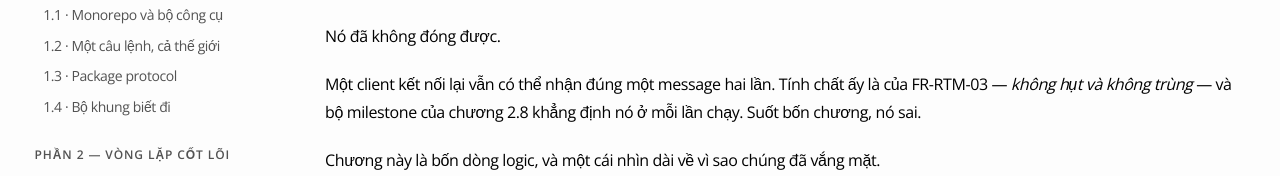
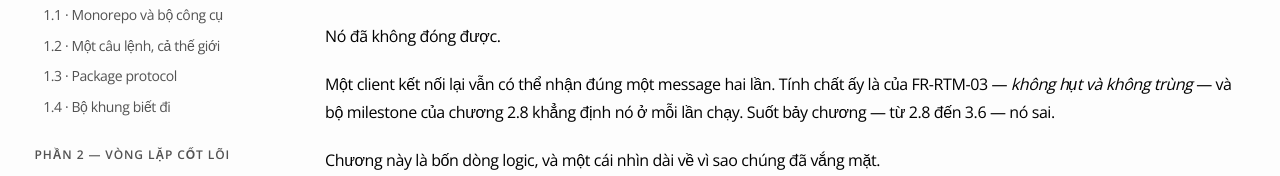
Before and after one commit to anhba817/relay-tutorial, a Next.js app: page /vi/part-3/chapter-07/commit-and-publish-are-two-instants in a window 1280 px wide. Shown: the part 471-647 px from the top of the page. Built offline with nearby package versions, Linux system fonts and the light colour scheme; no server answers.

Commit message:
docs: the property was false for seven chapters, not four

```diff
--- a/app/(en)/part-3/chapter-07/commit-and-publish-are-two-instants/page.mdx
+++ b/app/(en)/part-3/chapter-07/commit-and-publish-are-two-instants/page.mdx
@@ -25,7 +25,7 @@ It did not close it.
 
 A client that reconnects can be delivered the same message twice. The property is
 FR-RTM-03's — *no gap and no double* — and chapter 2.8's milestone suite asserts
-it on every run. It was false for four chapters.
+it on every run. It was false for seven — 2.8 through 3.6.
 
 This chapter is four lines of logic and a long look at why they were missing.
 
@@ -867,7 +867,7 @@ two gateway instances publishing without coordination can deliver a higher seque
 before a lower one, and a window that closes on the higher one is a window that
 never closed at all.
 
-FR-RTM-03 is true now. It was not, for four chapters, in the chapter this series
+FR-RTM-03 is true now. It was not, for seven chapters, in the chapter this series
 calls its flagship bug.
 
 </Checkpoint>
--- a/app/(vi)/vi/part-3/chapter-07/commit-and-publish-are-two-instants/page.mdx
+++ b/app/(vi)/vi/part-3/chapter-07/commit-and-publish-are-two-instants/page.mdx
@@ -26,7 +26,7 @@ Nó đã không đóng được.
 
 Một client kết nối lại vẫn có thể nhận đúng một message hai lần. Tính chất ấy là
 của FR-RTM-03 — *không hụt và không trùng* — và bộ milestone của chương 2.8 khẳng
-định nó ở mỗi lần chạy. Suốt bốn chương, nó sai.
+định nó ở mỗi lần chạy. Suốt bảy chương — từ 2.8 đến 3.6 — nó sai.
 
 Chương này là bốn dòng logic, và một cái nhìn dài về vì sao chúng đã vắng mặt.
 
@@ -865,7 +865,7 @@ instance publish mà không phối hợp có thể giao một sequence cao hơn
 sequence thấp hơn, và một cửa sổ đóng lại khi thấy số cao hơn là một cửa sổ chưa bao
 giờ đóng.
 
-FR-RTM-03 giờ đã đúng. Suốt bốn chương nó đã không đúng, trong chính chương mà loạt
+FR-RTM-03 giờ đã đúng. Suốt bảy chương nó đã không đúng, trong chính chương mà loạt
 bài này gọi là con bug chủ lực của mình.
 
 </Checkpoint>
```
